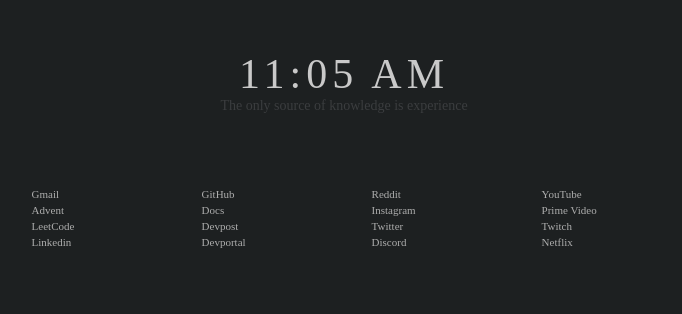
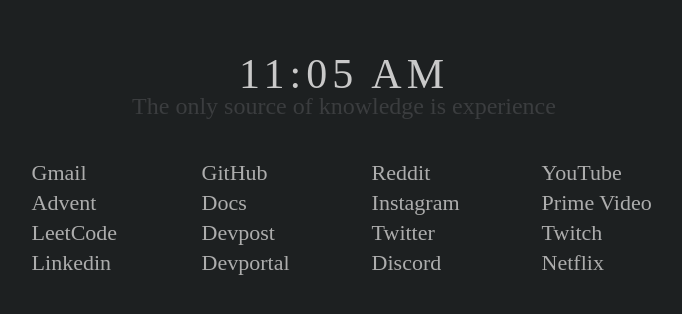
Before and after one commit to ycatsh/boring-fox, a plain HTML site: page themes/gratuitous/index.html in a window 1280 px wide. Shown: the part 230-544 px from the top of the page, without its empty margins (296-978 px from the left). Drawn offline with Linux system fonts and the light colour scheme.

Commit message:
changed theme names and added preview

```diff
--- a/themes/gratuitous/style.css
+++ b/themes/gratuitous/style.css
@@ -4,8 +4,8 @@
     --color-link: #c9c9c9;
     --color-link-visited: #c9c9c9;
     --color-link-hover: #8ad1cf ;
-    --clock-font: "minecraftia";
-    --text-font: "Five Fonts at Freddy's";
+    --clock-font: "Minecraftia";
+    --text-font: "Coder's Crux";
 }
 
 html{
@@ -56,7 +56,7 @@
   top: 42%;
   left: 50%;
   color: #3b3d3f;
-  font-size: 14px;
+  font-size: 24px;
 }
 
 .container {
@@ -96,7 +96,7 @@
   display: flex;
   list-style-type: none;
   font-family: var(--text-font);
-  font-size: 11px;
+  font-size: 22px;
   padding: 2px;
   list-style-type: none;
 }
```
Also changed, not shown: themes/strawhats/images/op.png (renamed from themes/idyllic/images/op.png), themes/strawhats/index.html (renamed from themes/idyllic/index.html), themes/strawhats/style.css (renamed from themes/idyllic/style.css), 2 other files.
